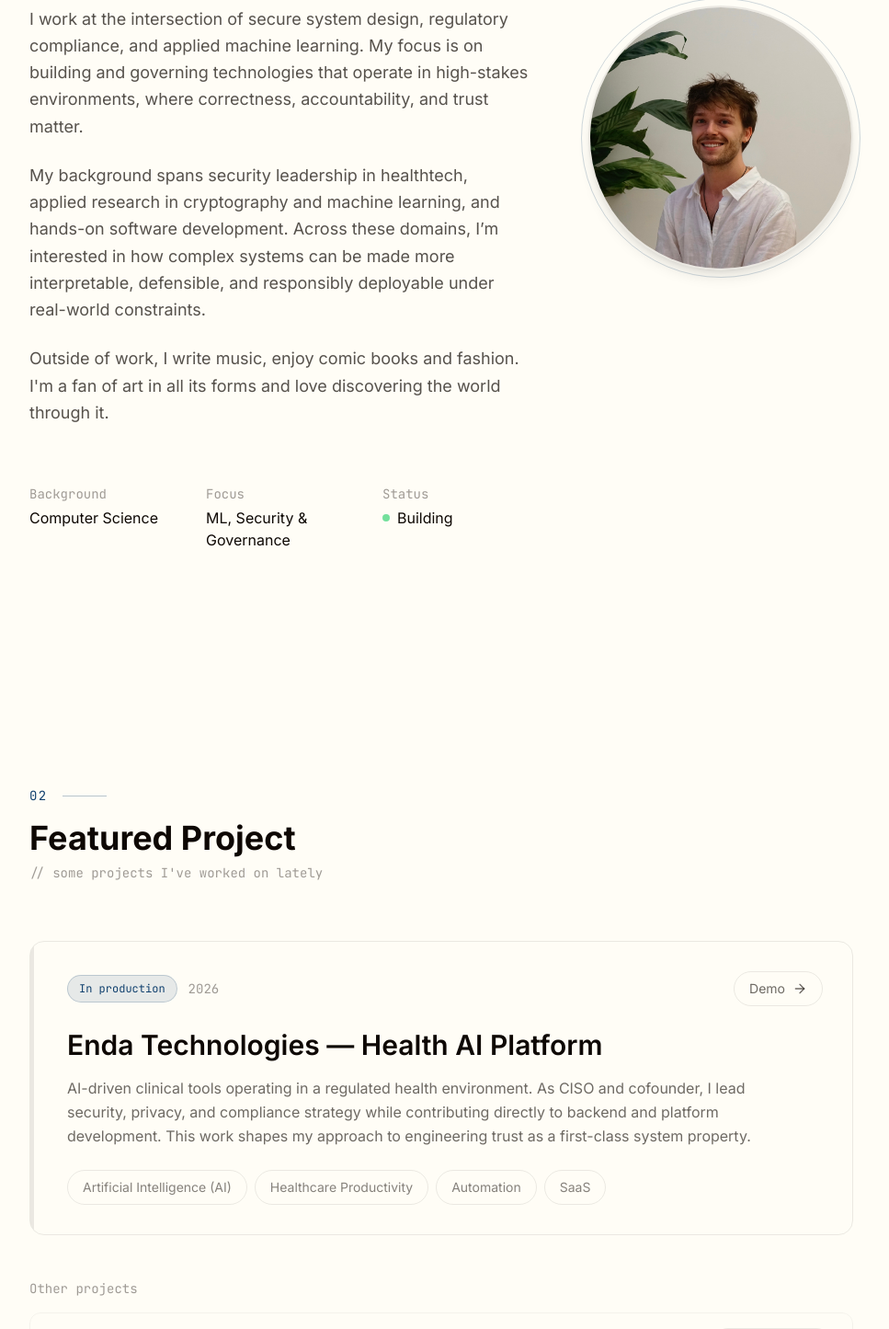
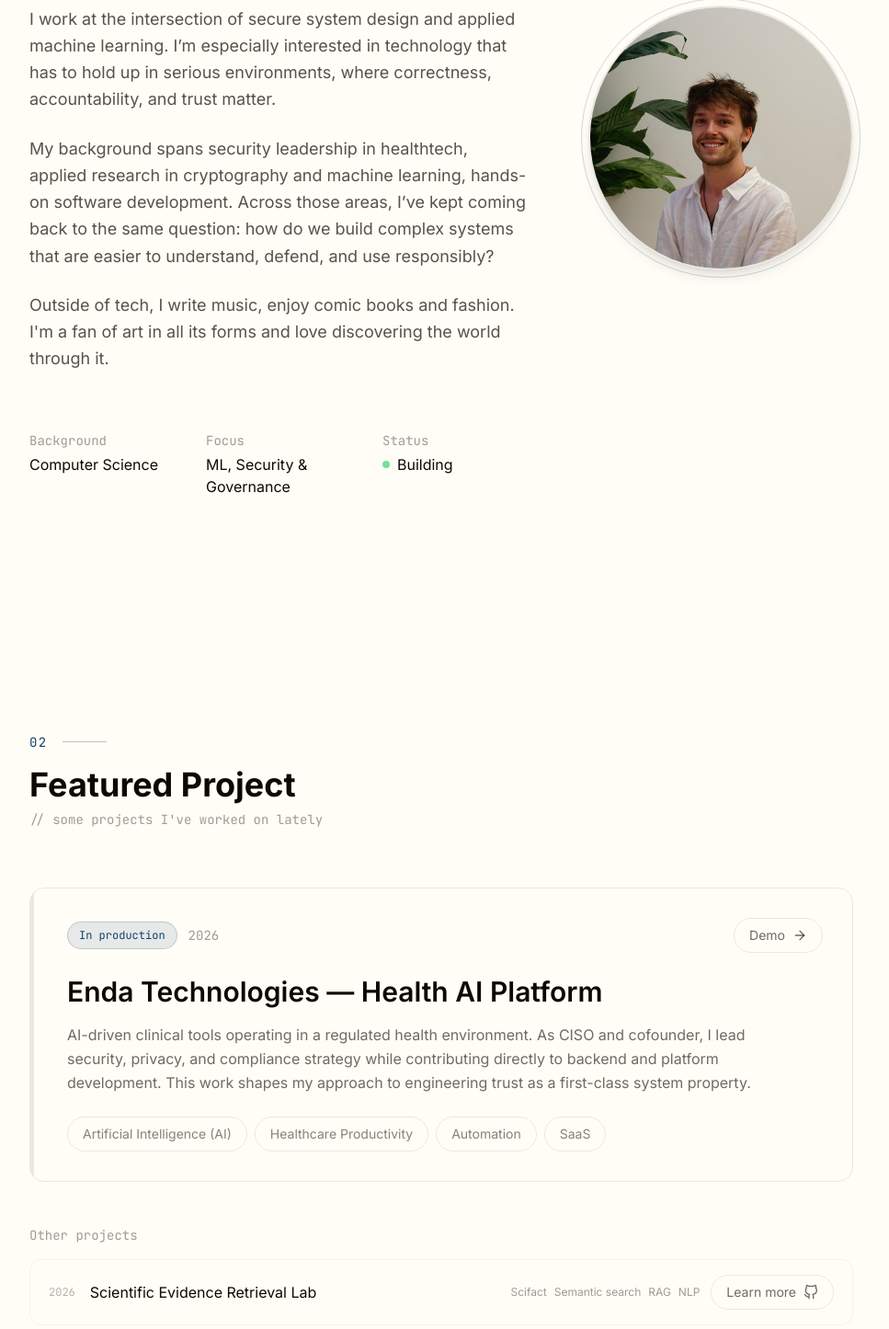
Before and after one commit to yaeldemers/yaeldemers.github.io, a Next.js app: page / in a window 1280 px wide. Shown: the part 1127-2572 px from the top of the page at 92% size, without its empty margins (64-1031 px from the left). Built offline with nearby package versions, Linux system fonts and the light colour scheme.

Commit message:
updating copy

```diff
--- a/components/technical-projects.tsx
+++ b/components/technical-projects.tsx
@@ -9,7 +9,7 @@
 const projectTech = {
   featured: ["Artificial Intelligence (AI)", "Healthcare Productivity", "Automation", "SaaS"],
   other: [
-    ["Scifact", "Semantic Search", "RAG", "NLP"],
+    ["Scifact", "Semantic search", "RAG", "NLP"],
     ["CIFAR", "CNN", "Image segmentation", "ML interpretability"],
   ],
 }
--- a/lib/translations.json
+++ b/lib/translations.json
@@ -21,9 +21,9 @@
       "comment": "// about me",
       "name": "Yael Demers",
       "role": "Developer & Researcher",
-      "bio1": "I work at the intersection of secure system design, regulatory compliance, and applied machine learning. My focus is on building and governing technologies that operate in high-stakes environments, where correctness, accountability, and trust matter.",
-      "bio2": "My background spans security leadership in healthtech, applied research in cryptography and machine learning, and hands-on software development. Across these domains, I’m interested in how complex systems can be made more interpretable, defensible, and responsibly deployable under real-world constraints.",
-      "bio3": "Outside of work, I write music, enjoy comic books and fashion. I'm a fan of art in all its forms and love discovering the world through it.",
+      "bio1": "I work at the intersection of secure system design and applied machine learning. I’m especially interested in technology that has to hold up in serious environments, where correctness, accountability, and trust matter.",
+      "bio2": "My background spans security leadership in healthtech, applied research in cryptography and machine learning,  hands-on software development. Across those areas, I’ve kept coming back to the same question: how do we build complex systems that are easier to understand, defend, and use responsibly?",
+      "bio3": "Outside of tech, I write music, enjoy comic books and fashion. I'm a fan of art in all its forms and love discovering the world through it.",
       "education": "Background",
       "educationValue": "Computer Science",
       "focus": "Focus",
@@ -213,9 +213,9 @@
       "comment": "// à propos de moi",
       "name": "Yael Demers",
       "role": "Développeur & Chercheur",
-      "bio1": "Je travaille à l’intersection de la conception de systèmes sécurisés, de la conformité réglementaire et de l’apprentissage automatique appliqué. Mon objectif est de bâtir et de gouverner des technologies utilisées dans des contextes à haut enjeu, où la confiance ne peut pas être présumée.",
-      "bio2": "Mon parcours combine leadership en sécurité en healthtech, recherche appliquée en cryptographie et en apprentissage automatique, ainsi que développement logiciel. Je m’intéresse particulièrement à la façon dont des systèmes complexes peuvent devenir compréhensibles, défendables et déployables de manière responsable.",
-      "bio3": "À l'extérieur du boulot, j'écris de la musique, j'aime les comic books et la mode. Je suis fan d'art sous toutes ses formes et j'adore découvrir le monde à travers lui.",
+      "bio1": "Je travaille à la croisée de la conception de systèmes sécurisés et de l'apprentissage automatique appliqué. Je m'intéresse tout particulièrement aux technologies qui doivent faire leurs preuves dans des environnements exigeants, où l'exactitude, la responsabilité et la confiance comptent.",
+      "bio2": "Mon parcours couvre leadership en sécurité dans le domaine des technologies de la santé, la recherche appliquée en cryptographie et en apprentissage automatique, ainsi que le développement logiciel. Dans tous ces domaines, je me suis toujours posé la même question : comment construire des systèmes complexes qui soient plus faciles à comprendre, à protéger et à utiliser de manière responsable ?",
+      "bio3": "En dehors de la tech, j'écris de la musique, j'apprécie les bandes dessinées et la mode. Je suis fan d'art sous toutes ses formes et j'adore découvrir le monde à travers lui.",
       "education": "Formation",
       "educationValue": "Informatique",
       "focus": "Spécialisation",
```
